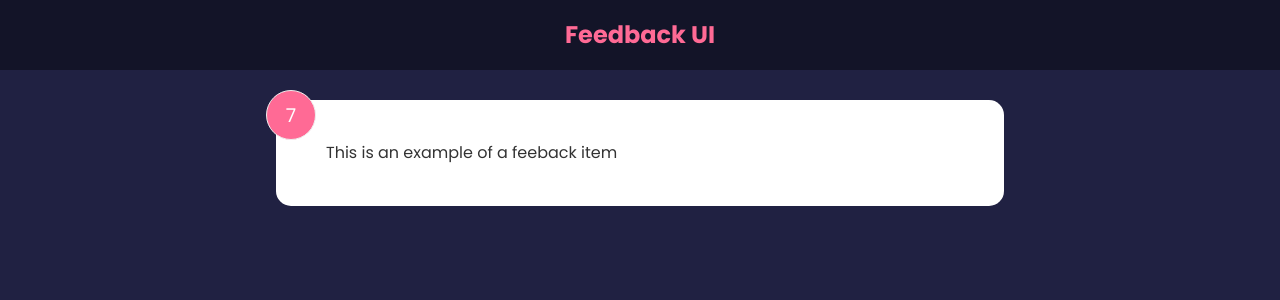
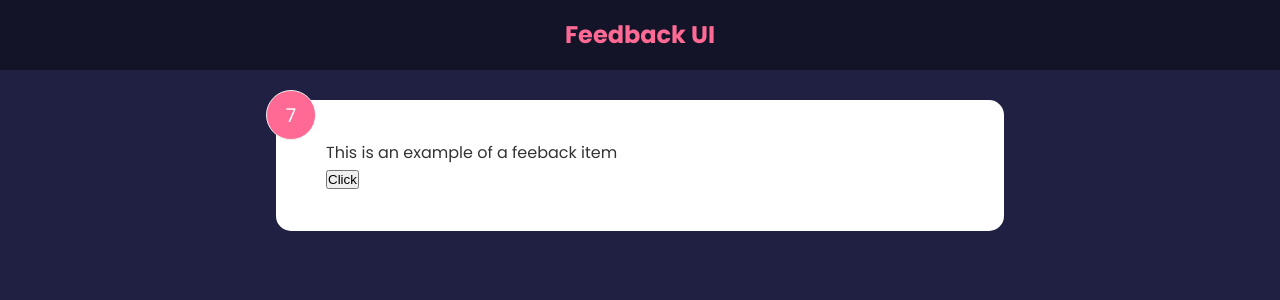
Before and after one commit to sahildhimandesigner/feedback-app, a React (Create React App) app: page / in a window 1280 px wide. Shown: the top 300 px of the page. Built offline with nearby package versions, Linux system fonts and the light colour scheme.

Commit message:
created the function for increase the count and set default value

```diff
--- a/src/components/FeedbackItems.js
+++ b/src/components/FeedbackItems.js
@@ -2,13 +2,21 @@
 
 function FeedbackItem(){
     //Here we have define the state with default value
-    const [count, setCount] = useState(7);
+    const [rating, setRating] = useState(7);
     const [text, setText] = useState('This is an example of a feeback item');
+
+    //Created the function
+    const handleClick = () => {
+        setRating((prev)=> {
+            return prev + 1;
+        })
+    }
 
     return(
         <div className="card">
-            <div className="num-display">{count}</div>
+            <div className="num-display">{rating}</div>
             <div className="text-display">{text}</div>
+            <button onClick={handleClick}>Click</button>
         </div>
     )
 }
```
